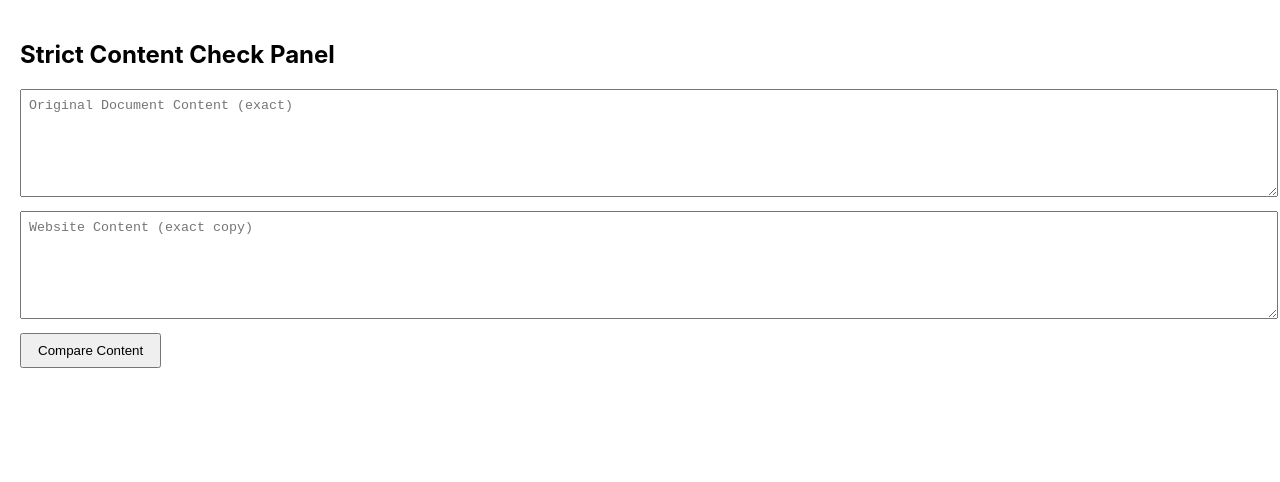
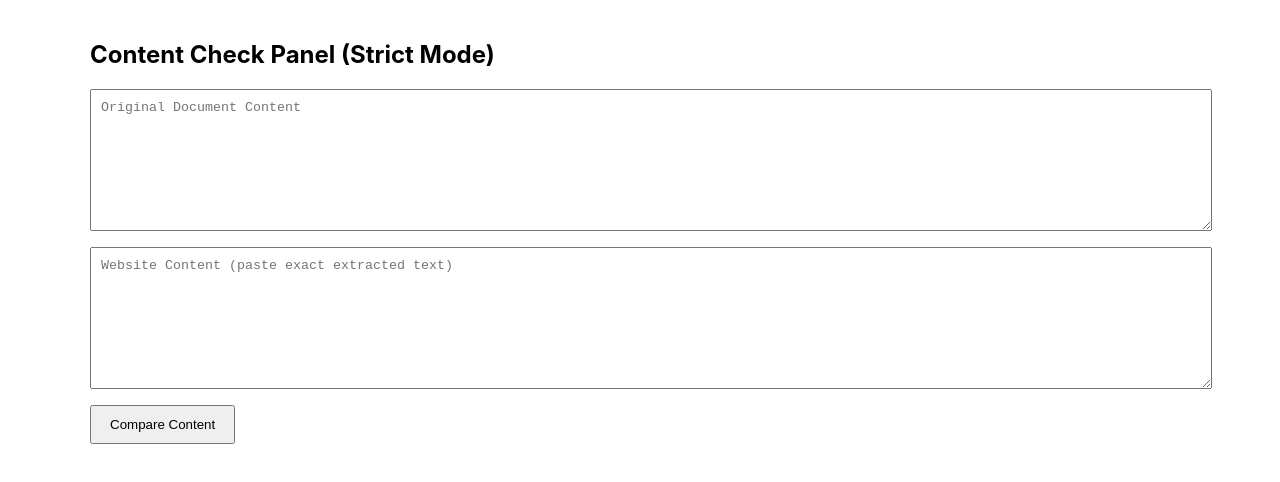
Before and after one commit to vivekmuthal-alt/missing-content-checker, a React (Create React App) app: page / in a window 1280 px wide. Shown: the top 482 px of the page. Built offline with nearby package versions, Linux system fonts and the light colour scheme.

Commit message:
code updated

```diff
--- a/src/ContentCheckPanel.jsx
+++ b/src/ContentCheckPanel.jsx
@@ -1,71 +1,55 @@
 import { useState } from "react";
-
-/**
- * Strict normalization:
- * - lowercase only
- * - normalize spaces
- * - DO NOT remove bullets or symbols
- */
-const normalizeStrict = (line) => {
-  return line
-    .toLowerCase()
-    .replace(/\s+/g, " ")
-    .trim();
-};
 
 export default function ContentCheckPanel() {
   const [docText, setDocText] = useState("");
   const [siteText, setSiteText] = useState("");
   const [results, setResults] = useState([]);
 
-  const compareContent = () => {
-    // Split lines exactly as user pasted
-    const docOriginal = docText
+  const normalizeLines = (text) =>
+    text
+      .replace(/\r/g, "")
       .split("\n")
-      .map(l => l.trim())
+      .map(line => line.trim())
       .filter(Boolean);
 
-    const siteOriginal = siteText
-      .split("\n")
-      .map(l => l.trim())
-      .filter(Boolean);
+  const compareContent = () => {
+    const docOriginal = normalizeLines(docText);
+    const siteOriginal = normalizeLines(siteText);
 
-    // Strict normalized versions (for comparison only)
-    const docNormalized = docOriginal.map(normalizeStrict);
-    const siteNormalized = siteOriginal.map(normalizeStrict);
+    const docLower = docOriginal.map(l => l.toLowerCase());
+    const siteLower = siteOriginal.map(l => l.toLowerCase());
 
     const usedSiteIndexes = new Set();
     const comparison = [];
 
-    // 1️⃣ Check document → website
-    docNormalized.forEach((docLine, docIndex) => {
-      const siteIndex = siteNormalized.findIndex(
-        (siteLine, i) => siteLine === docLine && !usedSiteIndexes.has(i)
+    // Check document lines
+    docLower.forEach((line, i) => {
+      const matchIndex = siteLower.findIndex(
+        (s, idx) => s === line && !usedSiteIndexes.has(idx)
       );
 
-      if (siteIndex !== -1) {
-        usedSiteIndexes.add(siteIndex);
-
+      if (matchIndex !== -1) {
+        usedSiteIndexes.add(matchIndex);
         comparison.push({
-          left: docOriginal[docIndex],
-          right: siteOriginal[siteIndex],
+          left: docOriginal[i],
+          right: siteOriginal[matchIndex],
           status: "matched"
         });
       } else {
         comparison.push({
-          left: docOriginal[docIndex],
+          left: docOriginal[i],
           right: "",
           status: "missing"
         });
       }
     });
 
-    // 2️⃣ Extra website content
-    siteNormalized.forEach((_, index) => {
-      if (!usedSiteIndexes.has(index)) {
+    // Extra website lines
+    siteLower.forEach((line, i) => {
+      if (!usedSiteIndexes.has(i)) {
         comparison.push({
           left: "",
-          right: siteOriginal[index],
+          right: siteOriginal[i],
           status: "extra"
         });
       }
@@ -82,35 +66,35 @@ export default function ContentCheckPanel() {
   };
 
   return (
-    <div style={{ padding: 20 }}>
-      <h2>Strict Content Check Panel</h2>
+    <div style={{ padding: 20, maxWidth: 1100, margin: "auto" }}>
+      <h2>Content Check Panel (Strict Mode)</h2>
 
       <textarea
-        placeholder="Original Document Content (exact)"
-        rows={6}
+        placeholder="Original Document Content"
+        rows={8}
         value={docText}
-        onChange={e => setDocText(e.target.value)}
-        style={{ width: "100%", marginBottom: 10, padding: 8 }}
+        onChange={(e) => setDocText(e.target.value)}
+        style={{ width: "100%", padding: 10, marginBottom: 12 }}
       />
 
       <textarea
-        placeholder="Website Content (exact copy)"
-        rows={6}
+        placeholder="Website Content (paste exact extracted text)"
+        rows={8}
         value={siteText}
-        onChange={e => setSiteText(e.target.value)}
-        style={{ width: "100%", marginBottom: 10, padding: 8 }}
+        onChange={(e) => setSiteText(e.target.value)}
+        style={{ width: "100%", padding: 10, marginBottom: 12 }}
       />
 
-      <button onClick={compareContent} style={{ padding: "8px 16px" }}>
+      <button onClick={compareContent} style={{ padding: "10px 18px" }}>
         Compare Content
       </button>
 
       {results.length > 0 && (
-        <div style={{ display: "flex", marginTop: 20, fontWeight: "bold" }}>
+        <div style={{ marginTop: 20 }}>
+          <div style={{ display: "flex", fontWeight: "bold" }}>
             <div style={{ flex: 1 }}>Document</div>
             <div style={{ flex: 1 }}>Website</div>
           </div>
-      )}
 
           {results.map((row, i) => (
             <div
@@ -118,7 +102,7 @@ export default function ContentCheckPanel() {
               style={{
                 display: "flex",
                 background: getColor(row.status),
-            padding: "6px",
+                padding: 8,
                 borderBottom: "1px solid #ccc"
               }}
             >
@@ -127,5 +111,7 @@ export default function ContentCheckPanel() {
             </div>
           ))}
         </div>
+      )}
+    </div>
   );
 }
```
Lines whose indentation alone changed are shown as unchanged.
